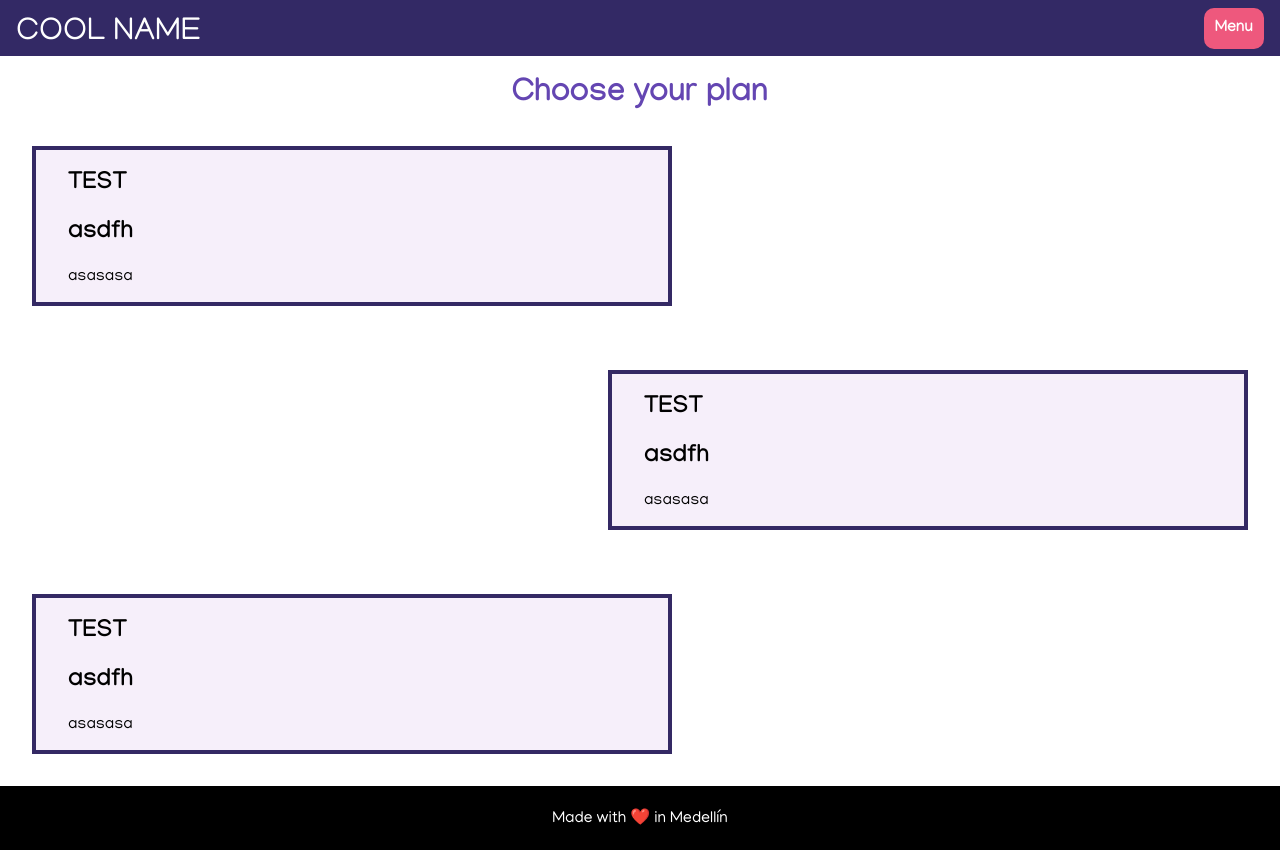
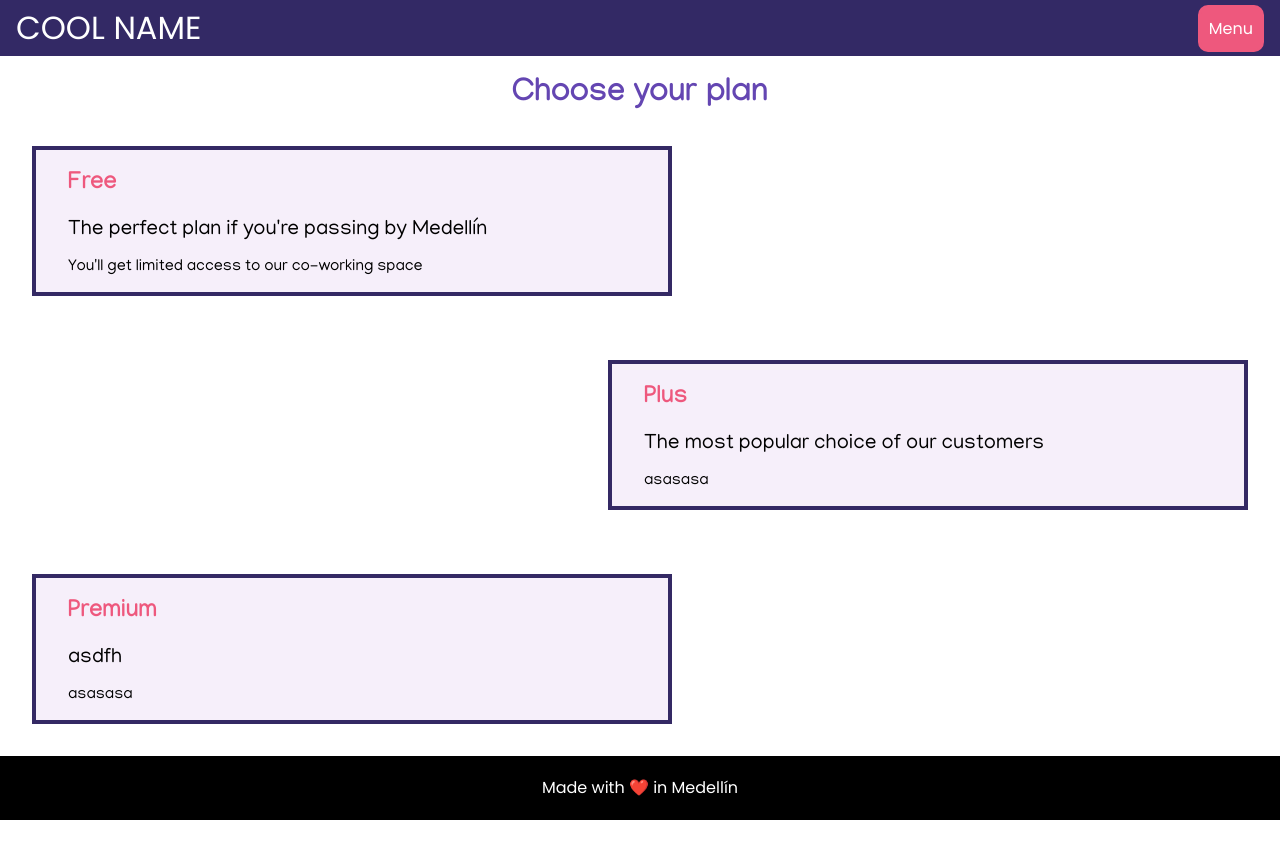
Before and after one commit to MelinaMejia95/accesibility-form, a website: page index.html in a window 1280 px wide. After the commit the page ends 820 px from the top, so only its background shows below. Drawn offline with Linux system fonts and the light colour scheme.

Commit message:
Some styles improved

```diff
--- a/index.html
+++ b/index.html
@@ -27,20 +27,20 @@
   <main>
     <h1 class="main-title">Choose your plan</h1>
     <section class="package" id="free">
-      <h1 class="package__title">TEST</h1>
-      <h2 class="package__subtitle">asdfh</h2>
-      <p class="package__description">asasasa</p>
+      <h1 class="package-title">Free</h1>
+      <label class="package-subtitle">The perfect plan if you're passing by Medellín</label>
+      <p class="package-description">You'll get limited access to our co-working space</p>
     </section>
     <section class="package" id="plus">
-      <h1 class="package__title">TEST</h1>
-      <h2 class="package__subtitle">asdfh</h2>
-      <p class="package__description">asasasa</p>
+      <h1 class="package-title">Plus</h1>
+      <label class="package-subtitle">The most popular choice of our customers</label>
+      <p class="package-description">asasasa</p>
     </section>
     <div class="clearfix"></div>
     <section class="package" id="premium">
-      <h1 class="package__title">TEST</h1>
-      <h2 class="package__subtitle">asdfh</h2>
-      <p class="package__description">asasasa</p>
+      <h1 class="package-title">Premium</h1>
+      <label class="package-subtitle">asdfh</label>
+      <p class="package-description">asasasa</p>
     </section>
   </main>
   <footer class="main-footer">
--- a/main.scss
+++ b/main.scss
@@ -11,7 +11,6 @@ html {
 body {
   margin: 0;
   height: 100%;
-  font-family: "Manjari", sans-serif;
 }
 
 .main-header {
@@ -23,13 +22,14 @@ body {
   justify-content: space-between;
   align-items: center;
   padding: 0 1rem;
+  font-family: "Poppins", sans-serif;
+
 
   .menu-button {
     padding: 0.5rem;
     border-radius: 10px;
     font-family: inherit;
     font-size: 1rem;
-    font-weight: bold;
     background-color: #EE587D;
     border: 3px solid #EE587D;
     color: white;
@@ -43,12 +43,13 @@ body {
   a {
     text-decoration: none;
     color: white;
-    height: 1.5rem;
   }
 
 }
 
 main {
+  font-family: "Manjari", sans-serif;
+
   .main-title{
     text-align: center;
     color: #6446B2;
@@ -63,6 +64,15 @@ main {
     margin: 2rem;
     overflow: hidden;
     padding: 0 2rem;
+
+    .package-title {
+      font-weight: bold;
+      color: #EE587D;
+    }
+
+    .package-subtitle {
+      font-size: 1.3rem;
+    }
   }
 
   .package:hover {
@@ -76,6 +86,7 @@ main {
   justify-content: flex-end;
   width: 100%;
   padding: 0 1rem;
+  font-family: "Poppins", sans-serif;
 
   .menu-list {
     margin: 0;
@@ -88,7 +99,7 @@ main {
     cursor: pointer;
 
     li {
-      font-size: 2rem;
+      font-size: 1rem;
       a {
         color: white;
         text-decoration: none;
@@ -108,6 +119,7 @@ main {
 }
 
 .main-footer{
+  font-family: "Poppins", sans-serif;
   background-color: black;
   color: white;
   height: 4rem;
```
Also changed, not shown: main.css, 1 other file.
